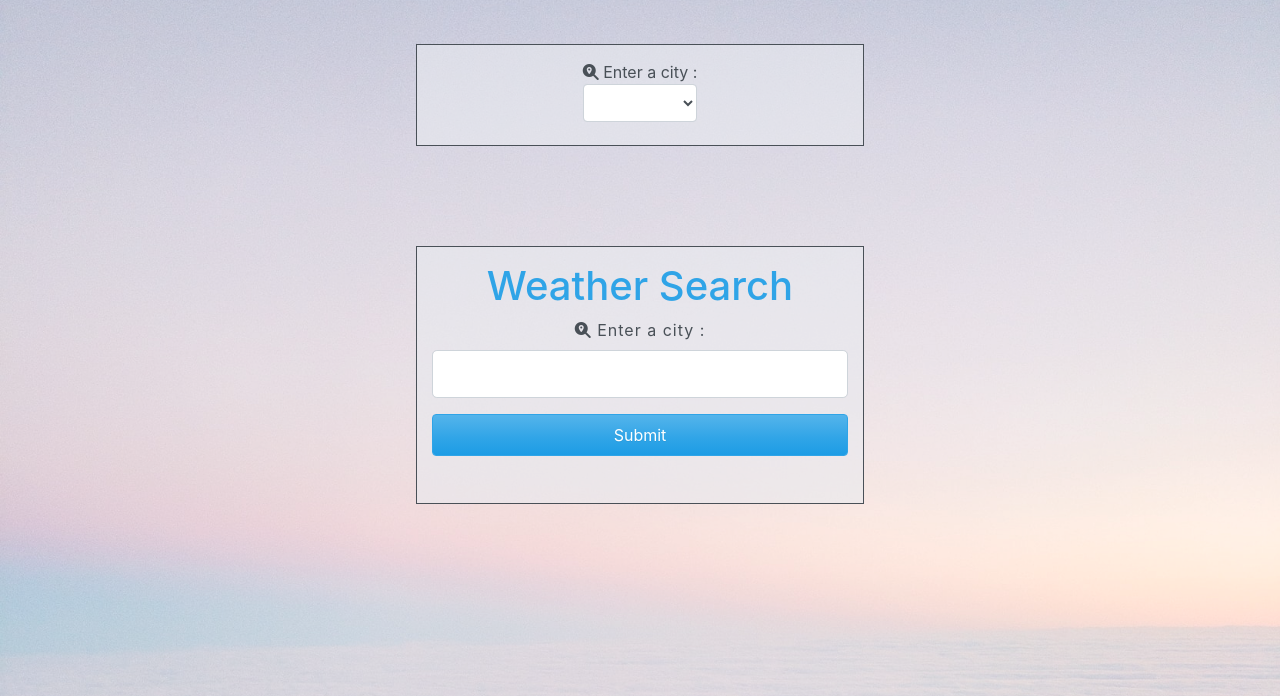
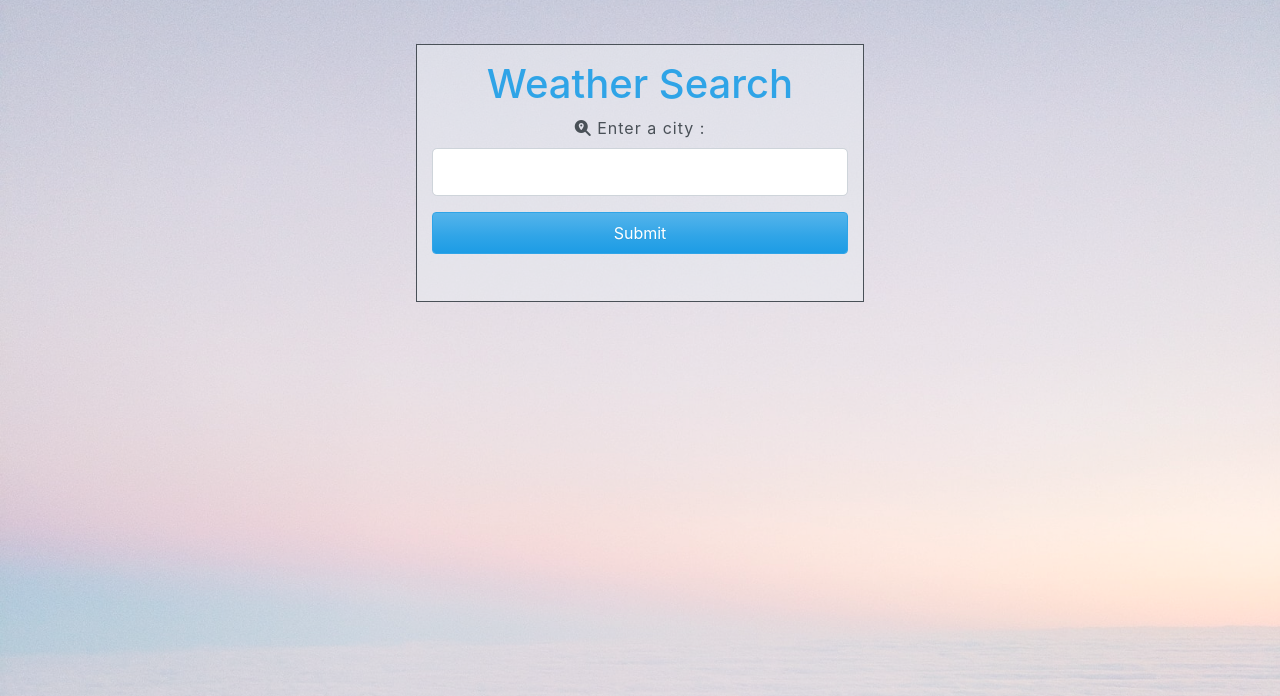
Before and after one commit to codingwithjen/capstone-1, a Flask app: template templates/index_homepage.html in a window 1280 px wide. Shown: the part 56-752 px from the top of the page. Run offline with Flask 2, Linux system fonts and the light colour scheme; the template is opened without the code that fills it: values that come from a table or form of the project are taken from there, others are empty; tables that the repository leaves empty hold one stand-in row (values such as "Sample post"); form fields are guessed from the names that the template uses; lists and menus that the app fills with data are empty; some libraries are stand-ins or nearby versions.

Commit message:
reversed updates... need to add in autocomplete

```diff
--- a/app.py
+++ b/app.py
@@ -1,10 +1,11 @@
 """Your Weather Flask Application."""
 
+# from msilib import Table
 import os, json, string, requests
 
 from datetime import datetime
+from models import connect_db, db, User, City
 from forms import SignupForm, LoginForm, WeatherForm
-from models import connect_db, db, User, City, Bookmark
 from flask_debugtoolbar import DebugToolbarExtension
 from flask import Flask, request, redirect, render_template, url_for, jsonify, flash, session, g
 from sqlalchemy.exc import IntegrityError
@@ -124,25 +125,21 @@ def index_homepage():
     Not part of JSON API! Weather form to fetch API results."""
 
     form = WeatherForm()
-    return render_template('index.html', form=form)
+    return render_template('index_homepage.html', form=form)
 
 
 #############################################################
 #####              RESTFUL CITIES JSON API              #####
 #############################################################
-
 @app.route('/fetch', methods=['GET', 'POST'])
 def fetch():
     """API endpoint to fetch weather results."""
-
     city = request.form['city']
     countrycode = 'us'
     zipcode = ''
 
-
     if not city and not zipcode:
         return jsonify({'error': 'Please enter in at least one field.'})
-
     elif city:
         city = city.lower()
         city = string.capwords(city)
@@ -152,7 +149,6 @@ def fetch():
     res = requests.get(url).json()
 
     if res.get('cod') != 200:
-        message = res.get('message', '')
         return jsonify({'error': message})
 
     else:
@@ -167,33 +163,37 @@ def fetch():
     return jsonify(weather_forecast)
 
 
+
 # Serialization
 
-def serialize_city(cities):
-    """Serialize a city SQLAlchemy obj to dictionary."""
+# def serialize_city(cities):
+#     """Serialize a city SQLAlchemy obj to dictionary."""
 
-    return {
-        "id": cities.id,
-        "state": cities.state_name,
-        "city": cities.city_name,
-    }
+#     return {
+#         "id": cities.id,
+#         "state": cities.state_name,
+#         "city": cities.city_name,
+#     }
 
 # Search City
 
-@app.route('/search', methods=['GET'])
-def search_city():
-    """Page with listing of cities.
+# @app.route('/search', methods=['GET'])
+# def search_city():
+#     """Autocomplete search.
 
-    Can take a 'q' param in querystring to search by that city."""
+#     Can take a 'q' param in querystring to search by that city."""
 
-    search = request.arts.get('q')
+#     results = []
+#     search = request.args.get('q')
+#     results.append(db.session.query(City).filter(City.like('%' + search + '%')).all())
+#     return dumps(results)
 
-    if not search:
-        cities = City.query.all()
-    else:
-        users = User.query.filter(User.username.like(f"%{search}%")).all()
+    # if not search:
+    #     cities = City.query.all()
+    # else:
+    #     cities = City.query.filter(City.city_name.like(f"%{search}%")).all()
 
-    return render_template('users/index.html', cities=cities)
+    # return render_template('users/index.html', cities=cities)
 
 
 #############################################################
--- a/forms.py
+++ b/forms.py
@@ -1,5 +1,5 @@
 from flask_wtf import FlaskForm
-from wtforms.validators import DataRequired, Email, Optional, Length, EqualTo
+from wtforms.validators import DataRequired, Optional, Email, Length, EqualTo
 from wtforms import StringField, PasswordField, SubmitField
 
 # from models import User?
@@ -27,12 +27,8 @@ class WeatherForm(FlaskForm):
     zipcode = StringField("Zip Code", validators=[Optional(), Length(min=5)],)
     submit = SubmitField("Submit")
 
-# class BookmarkForm(FlaskForm):
-#     """Bookmarks/saves city for the existing user into our database."""
+class SearchForm(FlaskForm):
+    """User/Anon-User to submit the city they want data from."""
 
-#     submit = SubmitField("Bookmark")
-
-# class RemoveForm(FlaskForm):
-#     """Removes/unsaves city for the existing user to update our database. """
-
-#     submit = SubmitField("Remove")
+    city = StringField("City", validators=[Optional()],)
+    submit = SubmitField("Submit")
--- a/static/fetch.js
+++ b/static/fetch.js
@@ -1,15 +1,9 @@
 $(document).ready(function() {
-        $('#id_label_single').select2({
-            placeholder: 'Search a city'
-            });
-
     $("form").on('submit', function(e) {
 
-
         e.preventDefault();
-        // test to see if it pulls through on dev tools
+        // test to see if it pulls throw on dev tools
         console.log('Clickity Clacked!');
-
         $.ajax({
             data: {
                 city: $("#city").val(),
@@ -17,7 +11,6 @@ $(document).ready(function() {
             type: 'POST',
             url: '/fetch',
             success: function(data) {
-
                 if (data.error) {
                     alert(data.error);
                 }
@@ -33,17 +26,3 @@ $(document).ready(function() {
         });
     });
 });
-
-// $(document).ready(function() {
-//     $("form".on('submit', function(e) {
-
-//         e.preventDefault();
-//         // test to see if it pulls through on dev tools
-//         console.log('Clickity Clacked!');
-
-//         // $('.js-example-basic-single').select2({
-//             // placeholder: 'Search a city'
-//             // });
-
-//     }));
-// });
--- a/templates/base.html
+++ b/templates/base.html
@@ -16,10 +16,6 @@
     <!-- Font Awesome -->
     <link rel="stylesheet" href="https://cdnjs.cloudflare.com/ajax/libs/font-awesome/4.7.0/css/font-awesome.min.css">
     <script src="https://kit.fontawesome.com/23ad47a316.js" crossorigin="anonymous"></script>
-
-    <!-- SELECT2 Autocomplete -->
-    <link href="https://cdn.jsdelivr.net/npm/select2@4.1.0-rc.0/dist/css/select2.min.css" rel="stylesheet" />
-    <script src="https://cdn.jsdelivr.net/npm/select2@4.1.0-rc.0/dist/js/select2.min.js"></script>
 
     <title>{% block title %}Weather App{% endblock %}</title>
     <!-- <link rel="shortcut icon" type="image/png" href="favicon.png"/> -->
--- a/templates/index_homepage.html
+++ b/templates/index_homepage.html
@@ -3,12 +3,6 @@
 {% block title %}{% endblock %}
 
 {% block content %}
-
-<div class="inner" id="autocomplete">
-    <label for="id_label_single"><i class="fas fa-search-location"></i> Enter a city :
-    <select class="js-single js-states form-control" id="id_lable_single"></select>
-    </label>
-</div>
 
 <div class="inner" id="inputForm">
     <form method="POST" action="">
```
